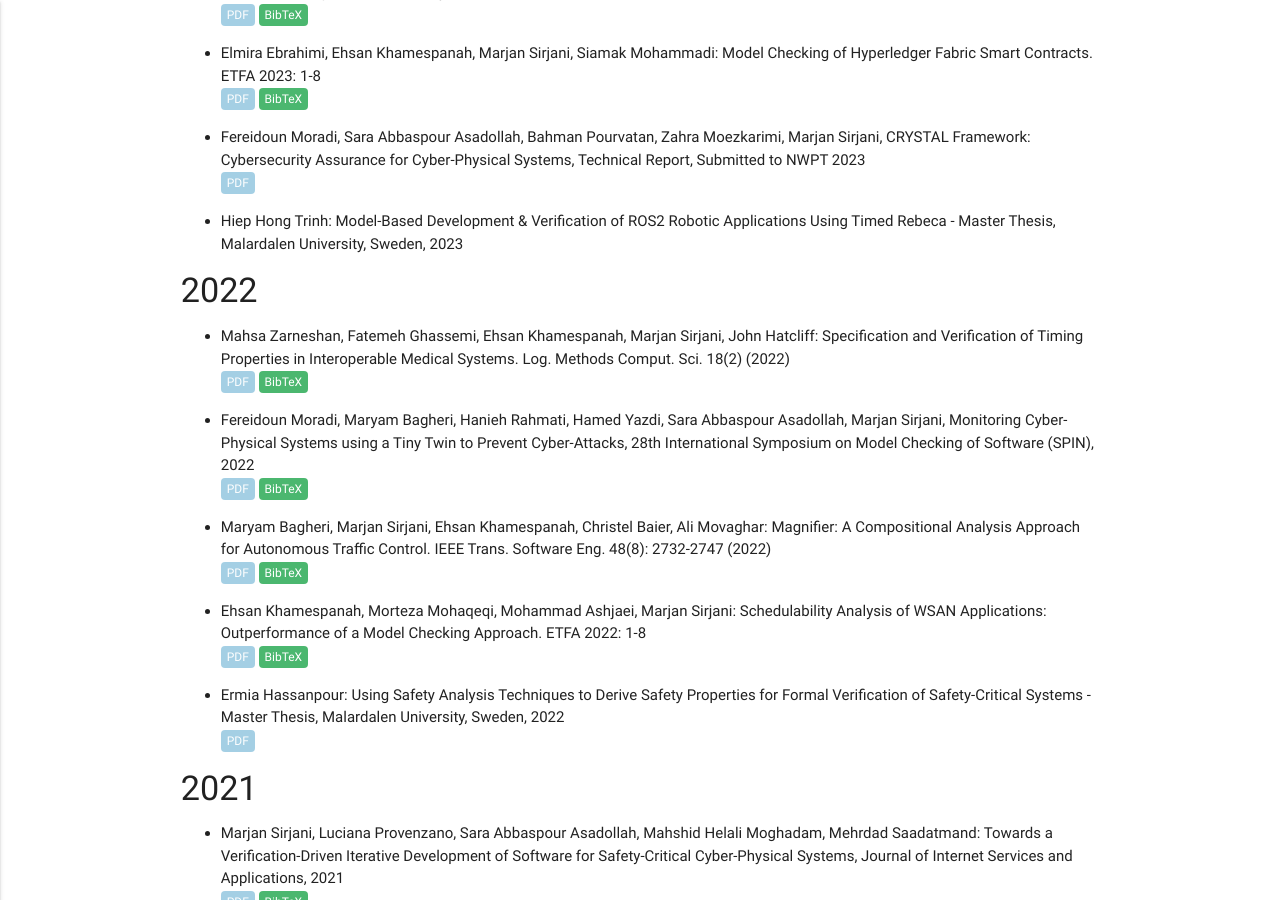
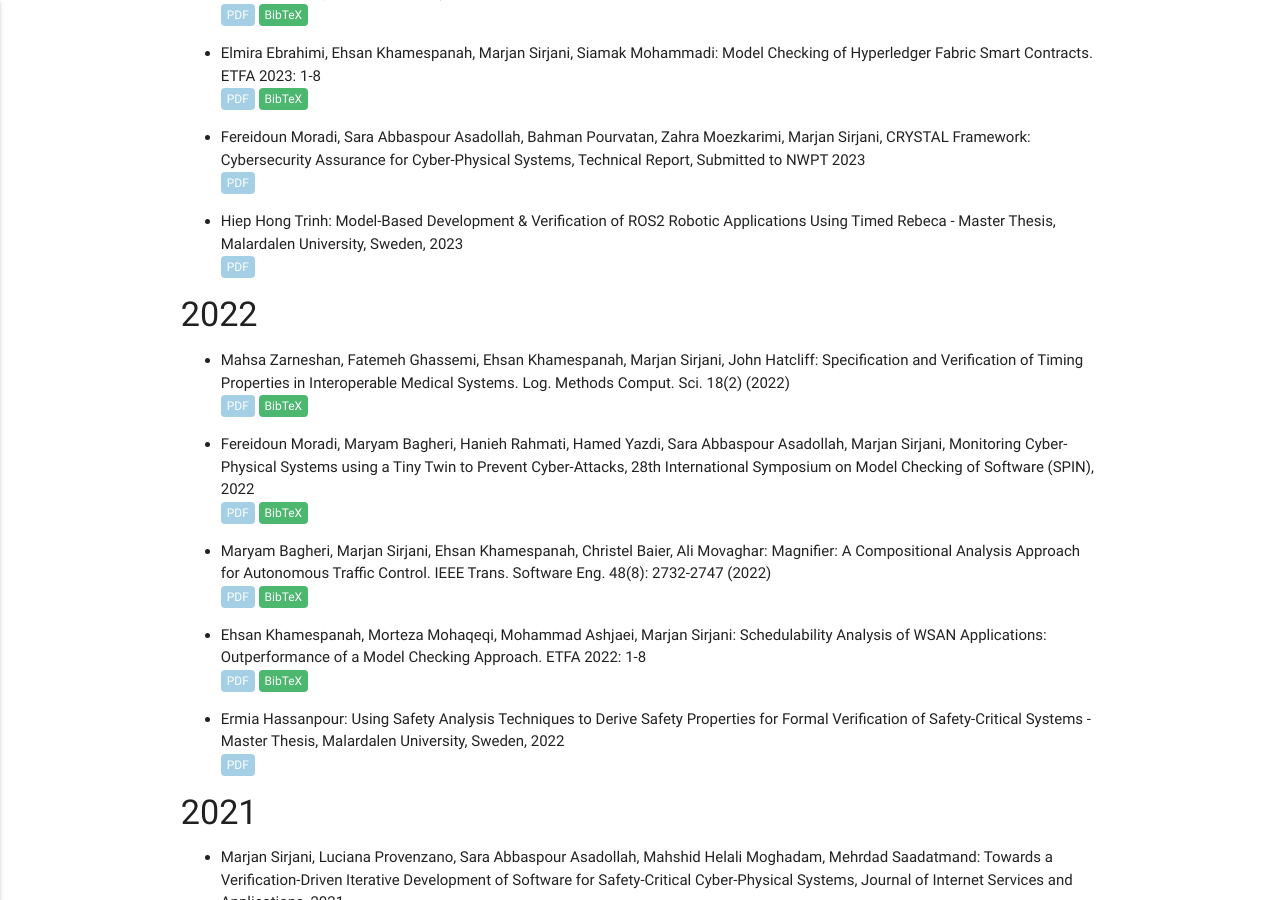
Before and after one commit to rebeca-lang/rebeca-lang.github.io, a Jekyll site: the page built from publications.md, in a window 1280 px wide and 900 px high, scrolled down 1092 px. Built offline with Jekyll 4.4.1, drawn with Linux system fonts in a browser that asks for light colours.

Commit message:
Update publications.md

```diff
--- a/publications.md
+++ b/publications.md
@@ -66,6 +66,10 @@ Formal Verification of Consistency for Systems with Redundant Controllers. CoRR
 <a class="link link_pdf" href="/assets/papers/2023/CRYSTAL-Framework-Technical-Report.pdf">PDF</a>
 
 - Hiep Hong Trinh: Model-Based Development & Verification of ROS2 Robotic Applications Using Timed Rebeca - Master Thesis, Malardalen University, Sweden, 2023
+\\
+<a class="link link_pdf" href="/assets/theses/Model-BasedDevelopmentVerificationofROS2RoboticApplicationsUsingTimedRebeca.pdf">PDF</a>
+
+
 
 #### 2022
 - Mahsa Zarneshan, Fatemeh Ghassemi, Ehsan Khamespanah, Marjan Sirjani, John Hatcliff: Specification and Verification of Timing Properties in Interoperable Medical Systems. Log. Methods Comput. Sci. 18(2) (2022)
```
